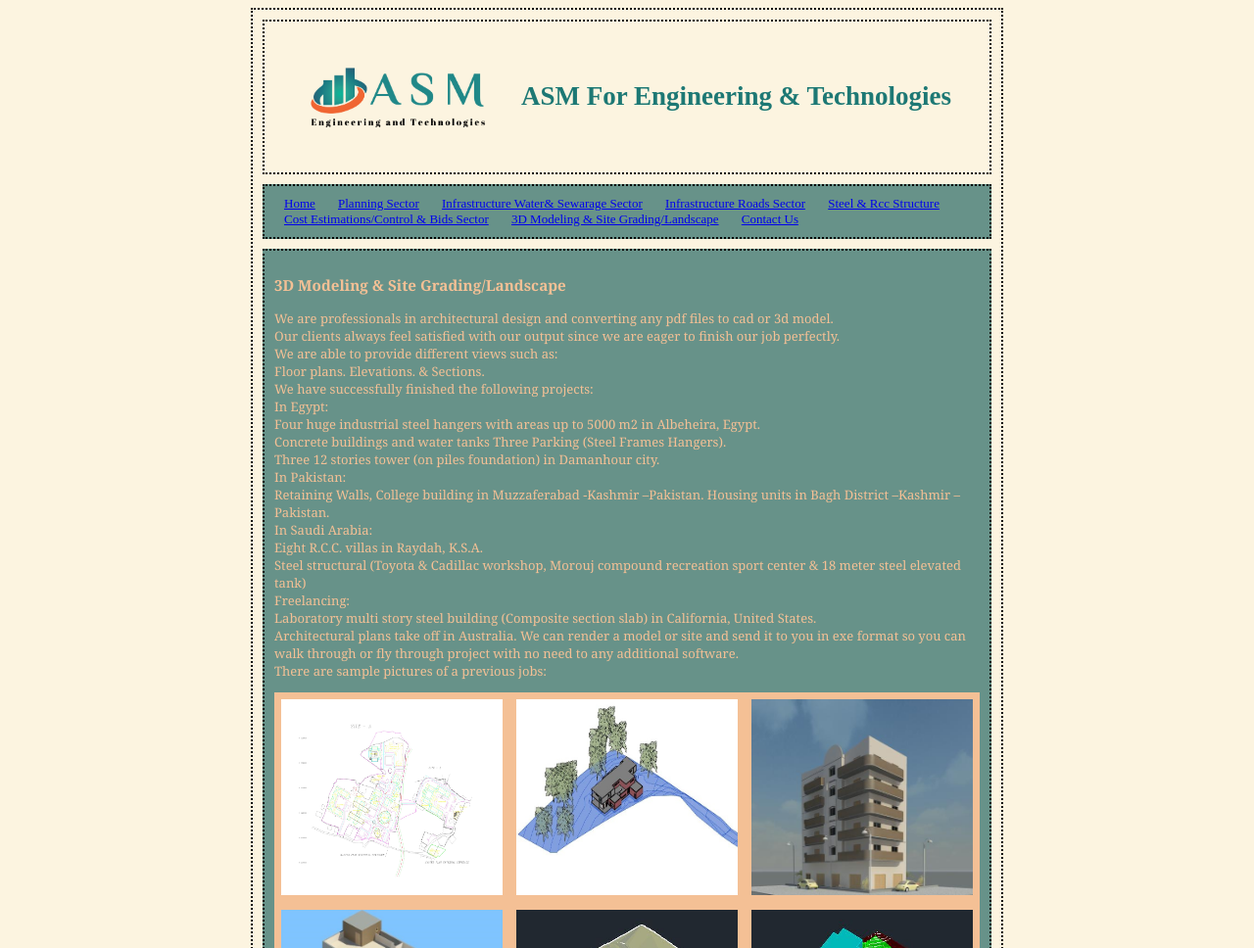
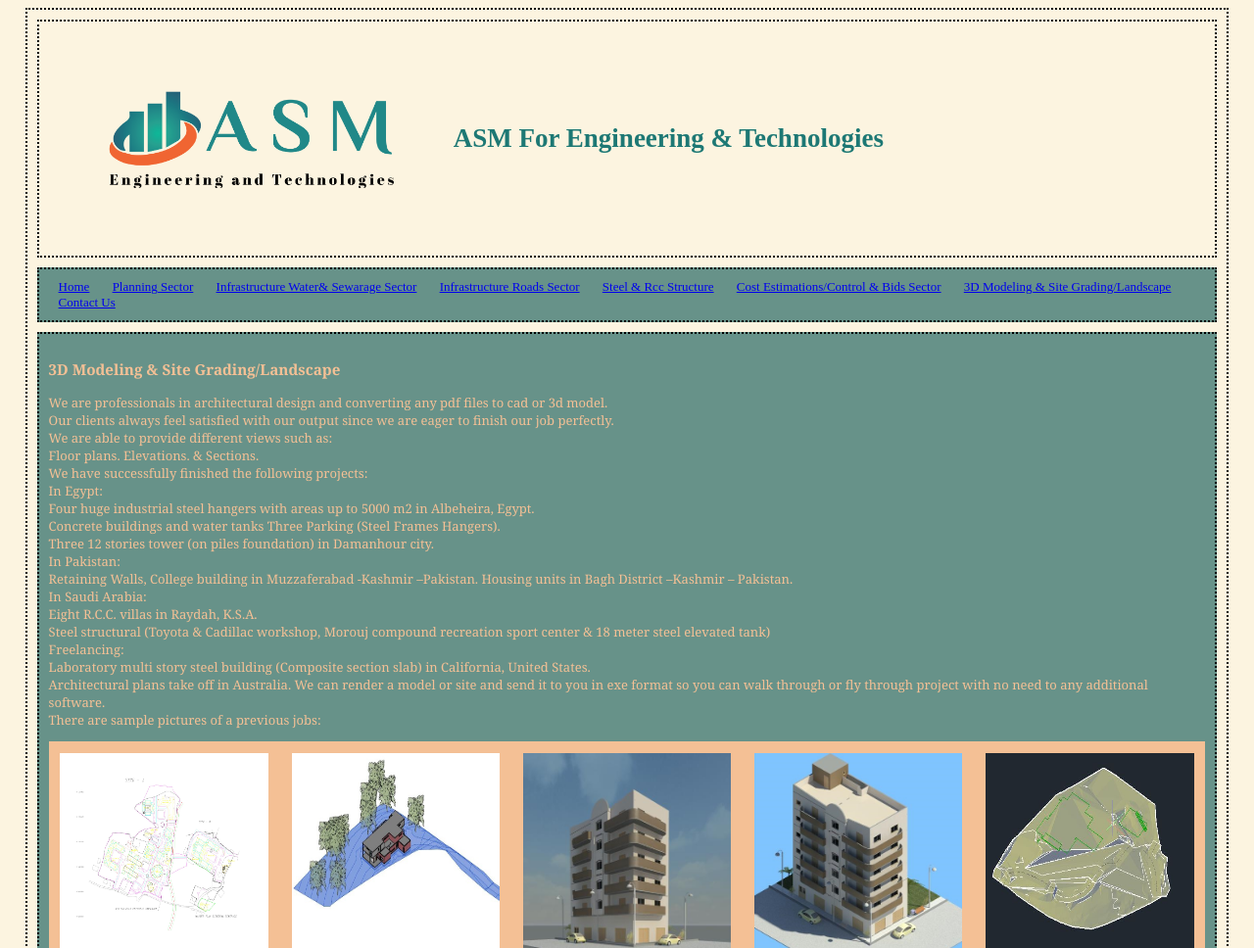
Before and after one commit to Amoor4/ASMold, a PHP site: page /3d/3d.html in a window 1280 px wide. Shown: the top 968 px of the page at 98% size. Run offline with PHP 8.4, Linux system fonts and the light colour scheme.

Commit message:
Update 3d.css

```diff
--- a/3d/3d.css
+++ b/3d/3d.css
@@ -1,7 +1,7 @@
 body {
 	background-color: #fcf4e0;
-	margin-left:       20%;
-	margin-right: 	   20%;
+	margin-left:       2%;
+	margin-right: 	   2%;
 	border: 2px dotted black;
 	padding: 10px 10px 10px 10px;
 	font-family:      Times New Roman, Times, serif;
```
